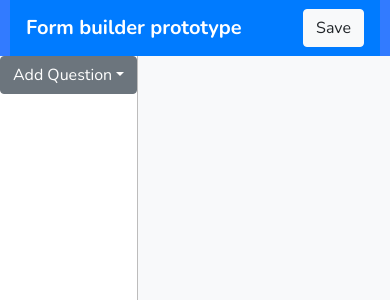
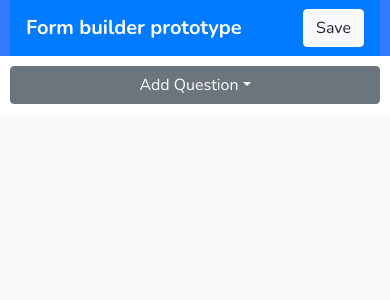
Before and after one commit to Radhi-Hudijan/form-builder, a Vue app: page / in a window 390 px wide. Shown: the top 300 px of the page. Built offline with nearby package versions, Linux system fonts and the light colour scheme.

Commit message:
update responsive styling

```diff
--- a/src/components/HomePage/style.scss
+++ b/src/components/HomePage/style.scss
@@ -34,3 +34,35 @@
     }
   }
 }
+
+@media screen and (max-width: 768px) {
+  .home {
+
+     .homeWrapper {
+      flex-direction: column;
+
+     .sideBar {
+       flex: 1; // Take up full width on smaller screens
+        border-right: none; // Remove right border on smaller screens
+        min-height: 0;
+
+        .dropDownList{
+          margin: 10px !important;
+
+        }
+      }
+
+      .homeContent {
+        flex: 1; // Take up full width on smaller screens
+
+        .setting {
+          width: 100%; // Adjust width for smaller screens
+
+          .formContainer {
+            width: 90%;
+          }
+        }
+       }
+     }
+  }
+}
--- a/src/components/NavBar/NavBar.vue
+++ b/src/components/NavBar/NavBar.vue
@@ -3,9 +3,9 @@
     <b-navbar
       type="dark"
       variant="primary"
-      class="d-flex justify-content-between"
+      class="d-flex justify-content-between "
     >
-      <b-navbar-brand href="#" class="font-weight-bold"
+      <b-navbar-brand href="#" class="font-weight-bold "
         >Form builder prototype
       </b-navbar-brand>
       <b-button
```
Also changed, not shown: src/components/ReviewSection/style.scss (line endings or trailing spaces).
